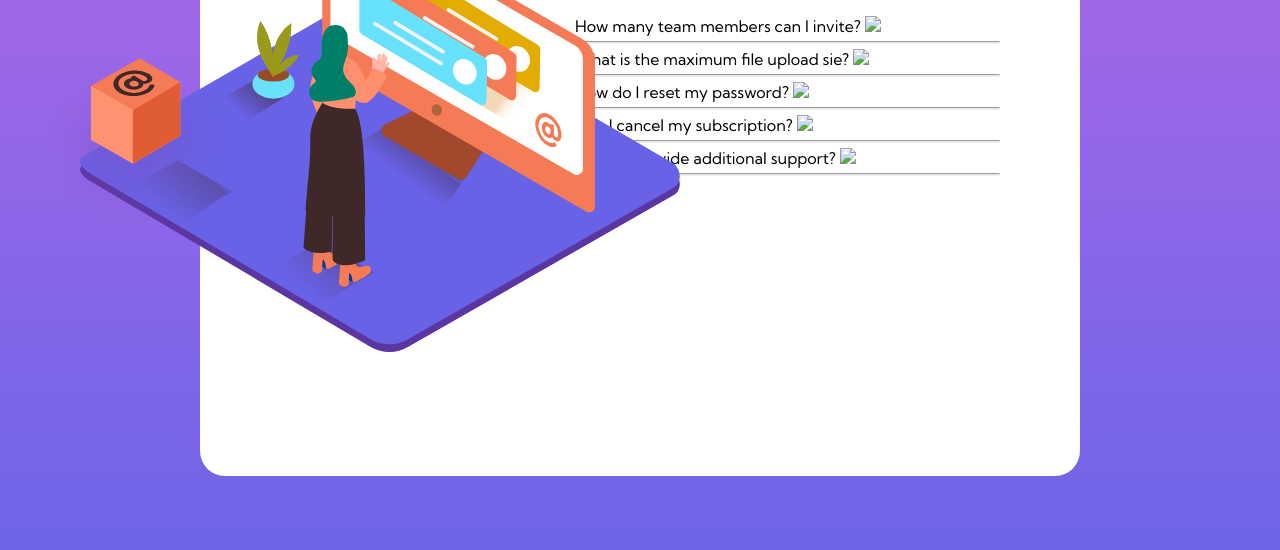
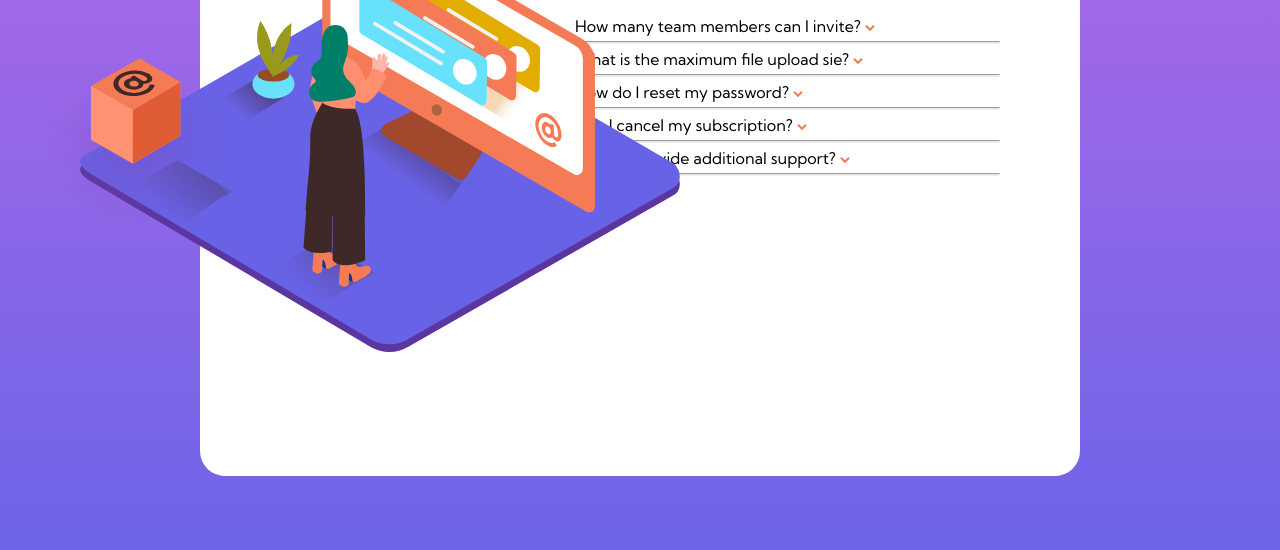
Before and after one commit to Levvani/Accordion, a plain HTML site: page index.html in a window 1280 px wide. Shown: the part 154-704 px from the top of the page. Drawn offline with Linux system fonts and the light colour scheme.

Commit message:
Update index.html

```diff
--- a/index.html
+++ b/index.html
@@ -20,29 +20,29 @@
     <div class="inner-container">
       <h1>FAQ</h1>
       <div class="">
-        <p class="question">How many team members can I invite? <img src="images/icon-arrow-down.svg"></p>
+        <p class="question">How many team members can I invite? <img src="icon-arrow-down.svg"></p>
         <p class="answer">You can invite up to 2 additional users on the Free plan. There is no limit on
         team members for the Premium plan.</p>
         <hr class="divide">
       </div>
       <div class="">
-        <p class="question">What is the maximum file upload sie? <img src="images/icon-arrow-down.svg"></p>
+        <p class="question">What is the maximum file upload sie? <img src="icon-arrow-down.svg"></p>
         <p class="answer">No more than 2GB. All files in your account must fit your allotted storage space.</p>
         <hr class="divide">
       </div>
       <div class="">
-        <p class="question">How do I reset my password? <img src="images/icon-arrow-down.svg"></p>
+        <p class="question">How do I reset my password? <img src="icon-arrow-down.svg"></p>
         <p class="answer">Click “Forgot password” from the login page or “Change password” from your profile page.
           A reset link will be emailed to you.</p>
           <hr class="divide">
       </div>
       <div class="">
-        <p class="question">Can I cancel my subscription? <img src="images/icon-arrow-down.svg"></p>
+        <p class="question">Can I cancel my subscription? <img src="icon-arrow-down.svg"></p>
         <p class="answer">Yes! Send us a message and we’ll process your request no questions asked.</p>
         <hr class="divide">
       </div>
       <div class="">
-        <p class="question">Do you provide additional support? <img src="images/icon-arrow-down.svg"></p>
+        <p class="question">Do you provide additional support? <img src="icon-arrow-down.svg"></p>
         <p class="answer">Chat and email support is available 24/7. Phone lines are open during normal business hours.</p>
         <hr class="divide">
       </div>
```
